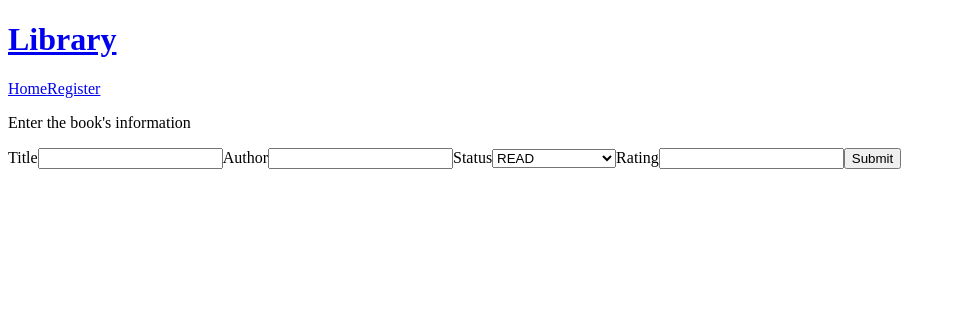
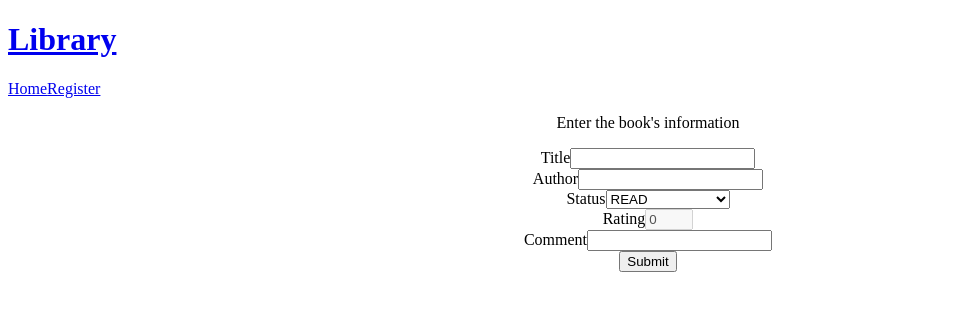
Before and after one commit to Seijirou1229/BookManager, a React (Vite) app in the folder client/: page /register in a window 1280 px wide. Shown: the top 310 px of the page, without its empty margins (0-956 px from the left). Built offline with nearby package versions, Linux system fonts and the light colour scheme.

Commit message:
feat: Set rating default (0). Make rating registration form disabled when status is not read.

```diff
--- a/client/src/pages/books/BookRegistration.css
+++ b/client/src/pages/books/BookRegistration.css
@@ -1,3 +1,7 @@
-.register-container{
+.input-container{
     width:100vw;
+    height: 80vh;
+    display: flex;
+    flex-direction: column;
+    align-items: center;
 }
--- a/client/src/pages/books/BookRegistration.tsx
+++ b/client/src/pages/books/BookRegistration.tsx
@@ -1,22 +1,40 @@
 import "./BookRegistration.css";
-import {type SubmitEventHandler} from "react";
+import {type ChangeEvent, type SubmitEventHandler, useState} from "react";
 import {useNavigate} from "react-router";
 
 export default function BookRegistration() {
+    const navigate = useNavigate();
 
+    const [isREAD, setIsREAD] = useState<boolean>(false);
+    const [status, setStatus] = useState<string>("");
+    const [rating, setRating] = useState<number>(0);
 
-    const navigate = useNavigate();
+    // If status is read, make rating enable.
+    const isREADHandler = (e: ChangeEvent<HTMLSelectElement>) => {
+        const status = (e.target.value);
+        setStatus(status);
+        if (status === "READ") {
+            setIsREAD(true);
+        } else {
+            setIsREAD(false);
+            setRating(0);
+        }
+    }
+
+    const ratingHandler = (e: ChangeEvent<HTMLInputElement>) => {
+            const rating:number = (e.target.valueAsNumber);
+            setRating(rating);
+    }
 
     const submitHandler: SubmitEventHandler<HTMLFormElement> = (event) => {
         event.preventDefault();
-
         const formData = new FormData(event.target);
-
         const requestBody = {
             title: formData.get("title"),
             author: formData.get("author"),
             status: formData.get("status"),
             rating: formData.get("rating"),
+            comment: formData.get("comment")
         };
         fetch(`${import.meta.env.VITE_REST_HOST}/api/books`, {
                 method: "POST",
@@ -32,26 +50,39 @@ export default function BookRegistration() {
                 navigate("/");
             }
         });
-
     }
 
     return (
         <>
             <div className={"register-container"}>
+                <form onSubmit={submitHandler} className={"input-container"}>
                     <p>Enter the book's information</p>
-                <form onSubmit={submitHandler}>
+                    <div>
                         <label htmlFor="title">Title</label>
-                    <input type="text" name={"title"} id={"title"}/>
+                        <input type="text" name={"title"} id={"title"} required={true}/>
+                    </div>
+                    <div>
                         <label htmlFor="author">Author</label>
                         <input type="text" name={"author"} id={"author"}/>
+                    </div>
+                    <div>
                         <label htmlFor="status">Status</label>
-                    <select name="status" id="status">
+                        <select name="status" id="status" value={status} onChange={isREADHandler} required={true}>
                             <option value="READ">READ</option>
                             <option value="WANT TO READ">WANT TO READ</option>
                         </select>
+                    </div>
+                    <div>
                         <label htmlFor="rating">Rating</label>
-                    <input type="number" name={"rating"} id={"rating"}/>
+                        <input type="number" name={"rating"} id={"rating"} min={1} max={5} disabled={!isREAD} value={rating} onChange={ratingHandler}/>
+                    </div>
+                    <div>
+                        <label htmlFor="comment">Comment</label>
+                        <input type="text" name={"comment"} id={"comment"}/>
+                    </div>
+                    <div>
                         <input type="submit" value="Submit"/>
+                    </div>
                 </form>
             </div>
         </>
```
Also changed, not shown: 1 other file (tests, documents, lock files or other folders). Lines whose indentation alone changed are shown as unchanged.
